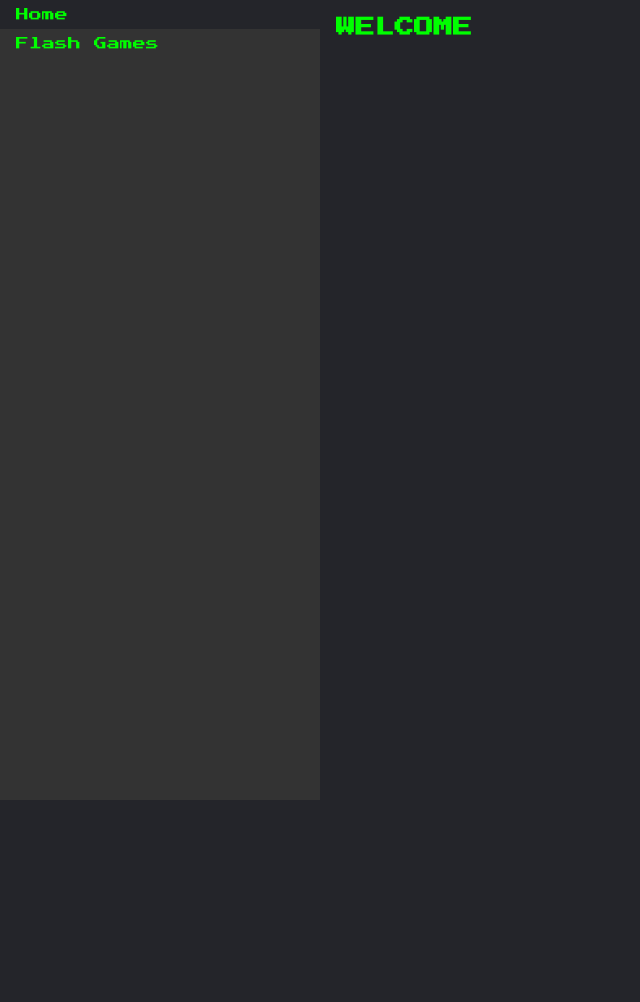
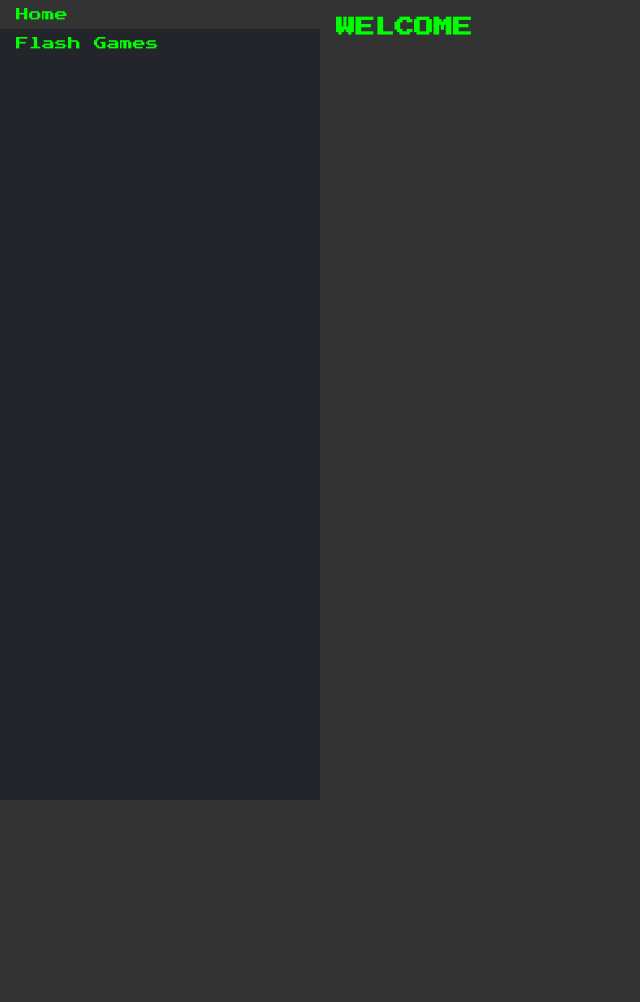
Before and after one commit to D3CLANZ/D3CLANZ.github.io, a PHP site: page / in a window 1280 px wide. Shown: the whole page, without its empty margins (0-640 px from the left). Run offline with PHP 8.4, Linux system fonts and the light colour scheme.

Commit message:
Revert "Update style.css"
This reverts commit 6a64cc65b9bccdfbd640ec66f62721c8639c1744.

```diff
--- a/css/style.css
+++ b/css/style.css
@@ -1,5 +1,5 @@
 body {
-    background-color: #24252A;
+    background-color: #333;
     font-family: 'Press Start 2P', cursive;
     font-weight: 500;
     font-size: 13px;
@@ -13,7 +13,7 @@ ul {
     margin: 0;
     padding: 0;
     width: 25%;
-    background-color: #333;
+    background-color: #24252A;
     position: fixed;
     height: 100%;
     overflow: auto;
@@ -34,8 +34,8 @@ li a:hover:not(.active) {
 }
 
 button {
-    background-color: #24252A;
-    border: 2px solid #333;
+    background-color: #333;
+    border: 2px solid #24252A;
     font-family: 'Press Start 2P', cursive;
     font-weight: 500;
     color: #00ff00;
@@ -56,7 +56,7 @@ button:hover {
 }
 
 .active {
-    background-color: #24252A;
+    background-color: #333;
 }
 
 .link {
@@ -69,7 +69,7 @@ button:hover {
     left: 0;
     bottom: 0;
     width: 100%;
-    background-color: #333;
+    background-color: #24252A;
     color: #00ff00;
     text-align: left;
 }
```
